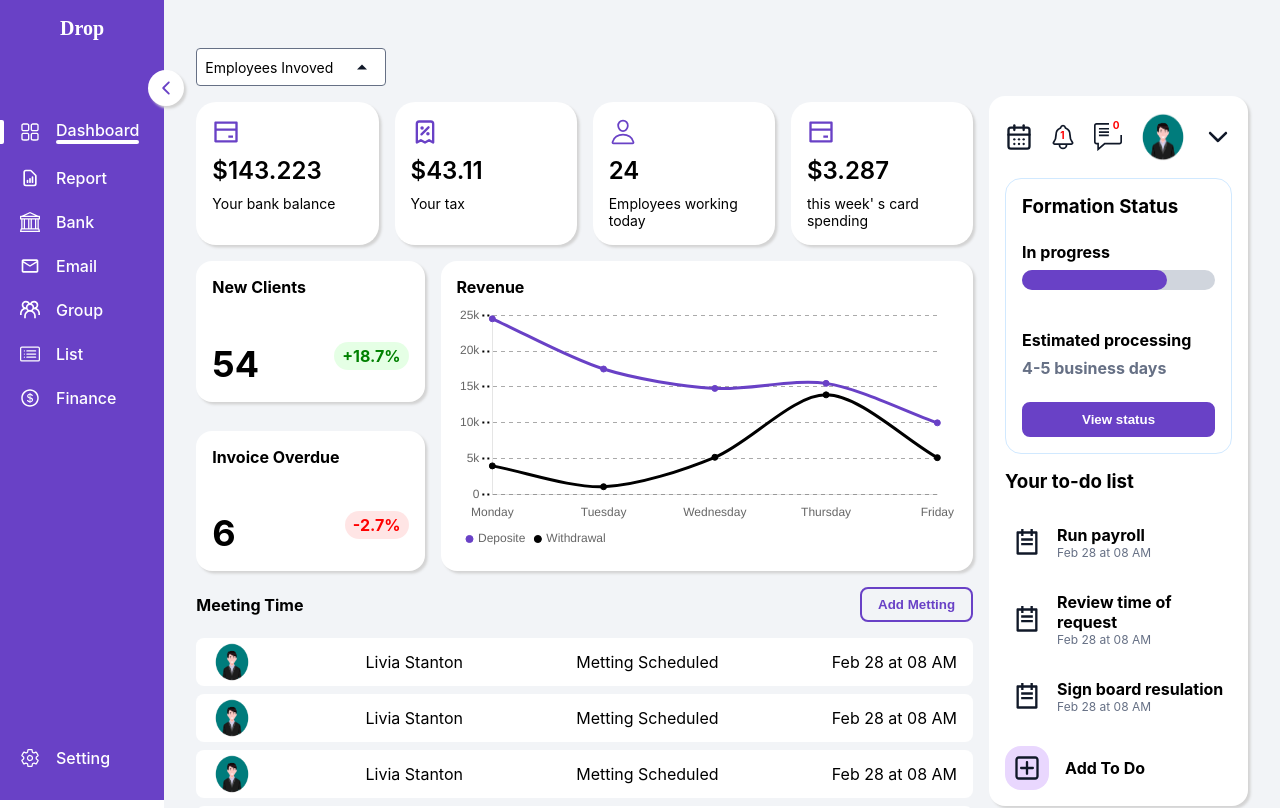
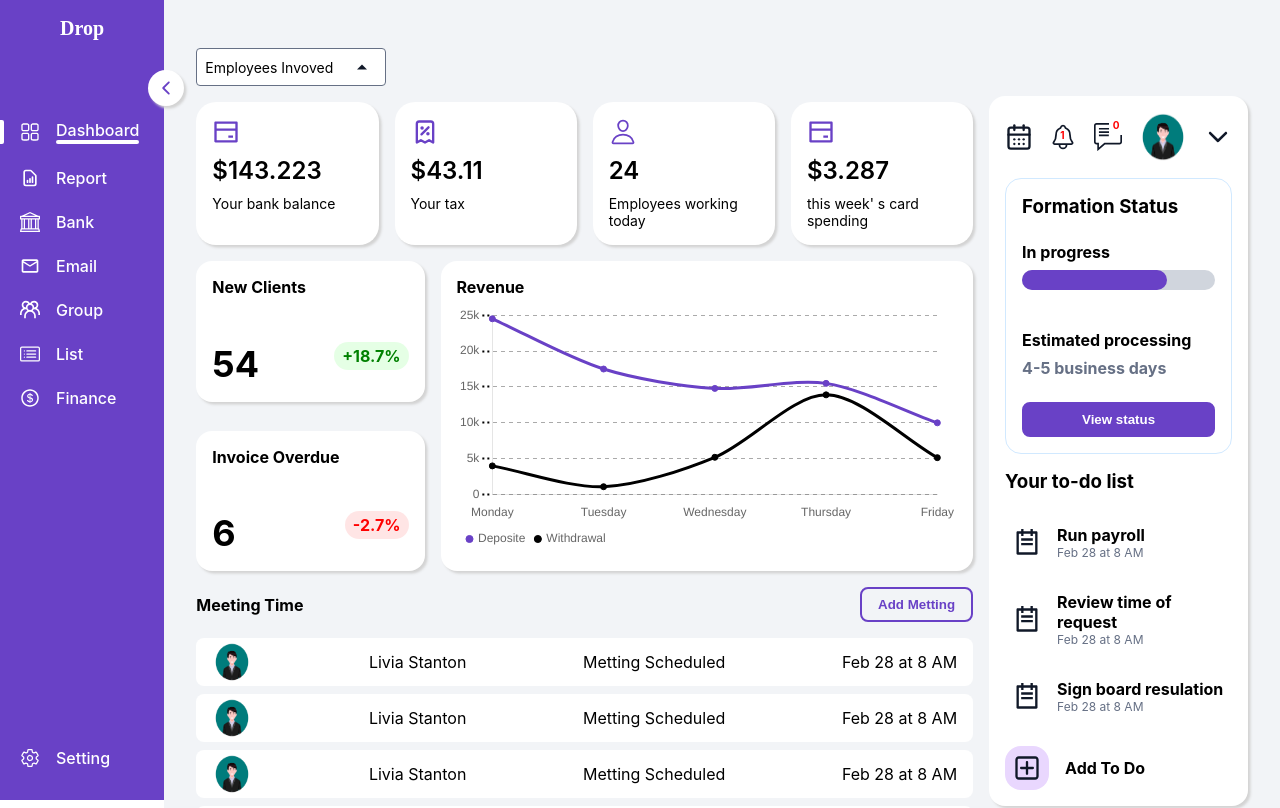
Before and after one commit to Jahed-Ghiasi/front-task, a React (Create React App) app: page /dashboard in a window 1280 px wide. Shown: the top 808 px of the page. Built offline with nearby package versions, Linux system fonts and the light colour scheme; a web font is replaced by a local one.

Commit message:
Develop dateString function in utils and use it

```diff
--- a/src/app/components/dashboard/TodoList/Todo.tsx
+++ b/src/app/components/dashboard/TodoList/Todo.tsx
@@ -2,6 +2,7 @@ import Icon from "src/app/components/common/icon";
 import { ITodo } from "types/dashboard.types";
 import { RiTodoLine } from "react-icons/ri";
 import "./todo.css";
+import { dateString } from "src/app/utils/index";
 
 interface IProps {
   todo: ITodo;
@@ -15,14 +16,7 @@ const Todo = ({ todo }: IProps) => {
       <Icon children={<RiTodoLine />} />
       <div className="todo-item-des">
         <span className="todo-title">{title}</span>
-        <span className="todo-date">
-          {`${new Date(date).toLocaleString("default", {
-            month: "short",
-            day: "numeric",
-          })} at ${new Date(date).toLocaleString("default", {
-            hour: "2-digit",
-          })}`}
-        </span>
+        <span className="todo-date">{dateString(date)}</span>
       </div>
     </div>
   );
--- a/src/app/components/dashboard/dashboardMeetingCard/dashboardMeetingCard.tsx
+++ b/src/app/components/dashboard/dashboardMeetingCard/dashboardMeetingCard.tsx
@@ -1,5 +1,6 @@
 import { IMeeting } from "types/dashboard.types";
 import "./dashboardMeetingCard.css";
+import { dateString } from "src/app/utils/index";
 
 interface IProps {
   meeting: IMeeting;
@@ -13,12 +14,7 @@ const DashboardMeetingCard = ({ meeting }: IProps) => {
       <img src={image} alt={name} />
       <span>{name}</span>
       <span>{subject}</span>
-      <span>{`${new Date(date).toLocaleString("default", {
-        month: "short",
-        day: "numeric",
-      })} at ${new Date(date).toLocaleString("default", {
-        hour: "2-digit",
-      })}`}</span>
+      <span>{dateString(date)}</span>
     </div>
   );
 };
--- a/src/app/components/modals/addMeeting/index.tsx
+++ b/src/app/components/modals/addMeeting/index.tsx
@@ -11,6 +11,7 @@ import { BiSolidConversation } from "react-icons/bi";
 import { TbTargetArrow } from "react-icons/tb";
 import FormStagePresenter from "src/app/components/common/FormStagePresenter";
 import InputField from "src/app/components/common/InputField";
+import { dateString } from "src/app/utils/index";
 
 interface IInit {
   email: string;
@@ -168,13 +169,7 @@ const AddMeetingModal = () => {
                                 key={option.id}
                                 icon={option.icon}
                                 selected={values.date}
-                                title={
-                                  <span>
-                                    {new Date(option.value).toLocaleString(
-                                      "IR-fa"
-                                    )}
-                                  </span>
-                                }
+                                title={<span>{dateString(option.value)}</span>}
                                 value={option.value}
                                 onChange={(value: number) =>
                                   setFieldValue("date", value)
--- a/src/app/components/modals/addToDo/index.tsx
+++ b/src/app/components/modals/addToDo/index.tsx
@@ -78,12 +78,16 @@ const AddToDoModal = () => {
 
   const { isAddTodoModal, setIsAddTodoModal } = useAppContext();
 
+  function CloseModal() {
+    setIsAddTodoModal(false);
+  }
+
   return (
     <Modal
       title="Add to do"
       backdrop
       visible={isAddTodoModal}
-      onHiding={() => setIsAddTodoModal(false)}
+      onHiding={CloseModal}
       width={400}
       height={550}
     >
@@ -118,7 +122,12 @@ const AddToDoModal = () => {
               />
             </div>
             <div className="btns">
-              <Button btnType="button" text="Cancel" type="outlined" />
+              <Button
+                btnType="button"
+                text="Cancel"
+                type="outlined"
+                onClick={CloseModal}
+              />
               <Button
                 btnType="button"
                 text="Accept"
--- /dev/null
+++ b/src/app/utils/index.ts
@@ -0,0 +1,9 @@
+export function dateString(d: number): string {
+  const date = new Date(d);
+  const dateString = `${date.toLocaleString("default", {
+    month: "short",
+    day: "numeric",
+  })} at ${date.toLocaleString("default", { hour: "numeric" })}`;
+
+  return dateString;
+}
```
